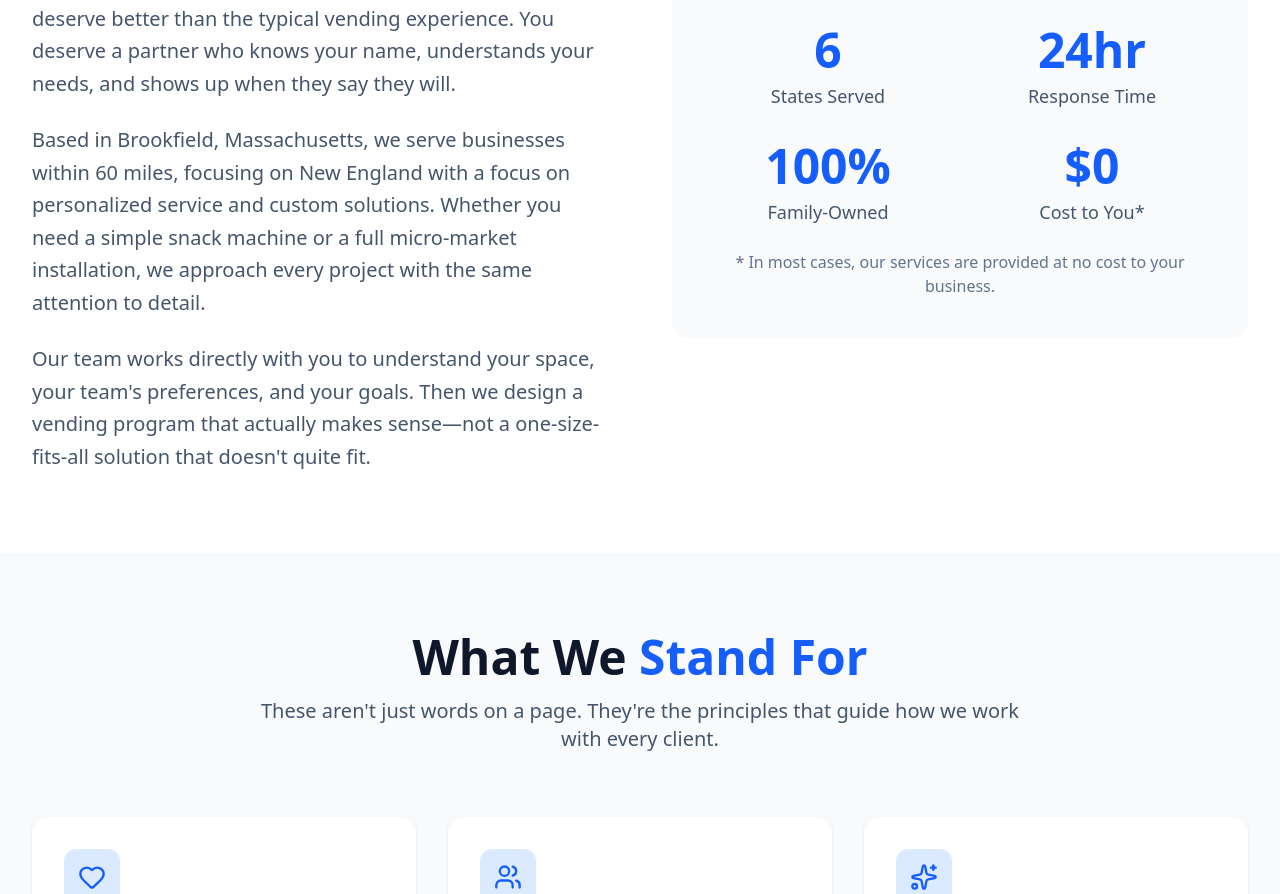
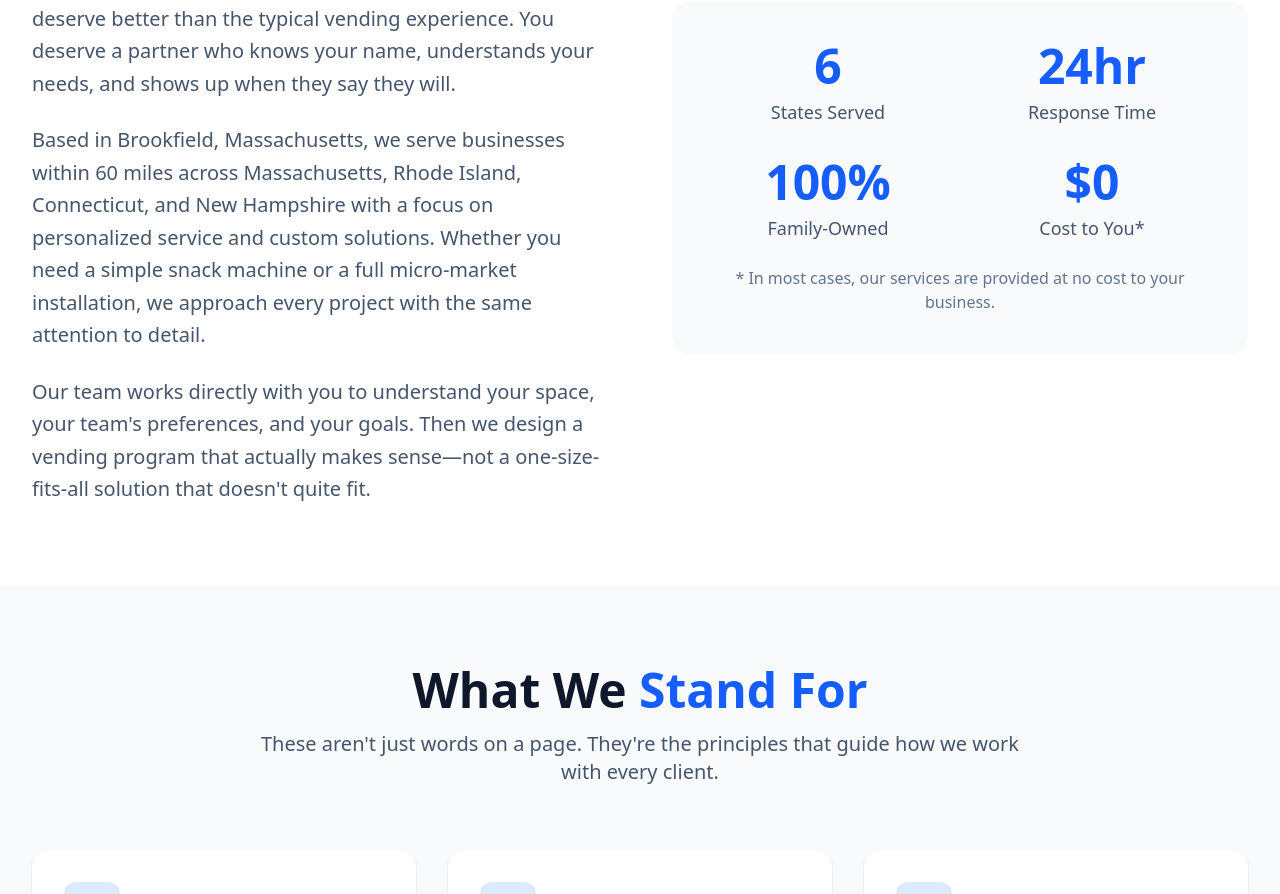
Before and after one commit to buddytohelpu/cncvending, a Next.js app: page /about in a window 1280 px wide. Shown: the part 885-1779 px from the top of the page. Built offline with nearby package versions, Linux system fonts and the light colour scheme; no server answers.

Commit message:
Update service area to reflect 4 states instead of New England

```diff
--- a/src/app/about/page.tsx
+++ b/src/app/about/page.tsx
@@ -94,8 +94,8 @@ export default function AboutPage() {
                   needs, and shows up when they say they will.
                 </p>
                 <p>
-                  Based in Brookfield, Massachusetts, we serve businesses within 60 miles, focusing on
-                  New England with a focus on personalized service and
+                  Based in Brookfield, Massachusetts, we serve businesses within 60 miles across
+                  Massachusetts, Rhode Island, Connecticut, and New Hampshire with a focus on personalized service and
                   custom solutions. Whether you need a simple snack machine
                   or a full micro-market installation, we approach every
                   project with the same attention to detail.
--- a/src/app/contact/page.tsx
+++ b/src/app/contact/page.tsx
@@ -7,7 +7,7 @@ import { ContactForm } from "@/components/forms/ContactForm";
 export const metadata: Metadata = {
   title: "Contact Us | Get a Free Vending Quote",
   description:
-    "Contact CNC Vending for a free quote on vending machines, micro-markets, and kegerators. Serving businesses across New England. Call (508) 713-1874 or email Team@cnc-vending.com.",
+    "Contact CNC Vending for a free quote on vending machines, micro-markets, and coffee solutions. Serving businesses in MA, RI, CT, and NH. Call (508) 713-1874 or email Team@cnc-vending.com.",
   alternates: {
     canonical: `${siteConfig.url}/contact`,
   },
@@ -159,7 +159,7 @@ export default function ContactPage() {
           </h2>
           <p className="text-slate-300 mb-6">
             Based in Brookfield, Massachusetts, we provide fast, reliable service within 60 miles
-            throughout the New England region.
+            across Massachusetts, Rhode Island, Connecticut, and New Hampshire.
           </p>
           <div className="flex flex-wrap justify-center gap-3">
             {siteConfig.location.states.map((state) => (
--- a/src/app/service-area/page.tsx
+++ b/src/app/service-area/page.tsx
@@ -5,14 +5,14 @@ import { siteConfig } from "@/config/site";
 import { FinalCTA } from "@/components/sections/FinalCTA";
 
 export const metadata: Metadata = {
-  title: "Service Area | Serving All of New England",
+  title: "Service Area | Serving 4 States",
   description:
     "CNC Vending serves businesses within 60 miles of Brookfield, Massachusetts in Massachusetts, Rhode Island, Connecticut, and New Hampshire.",
   alternates: {
     canonical: `${siteConfig.url}/service-area`,
   },
   openGraph: {
-    title: "Service Area | CNC Vending - Proudly Serving New England",
+    title: "Service Area | CNC Vending - Serving MA, RI, CT, NH",
     description:
       "CNC Vending serves businesses within 60 miles of Brookfield, MA across Massachusetts, Rhode Island, Connecticut, and New Hampshire.",
     url: `${siteConfig.url}/service-area`,
--- a/src/components/sections/Hero.tsx
+++ b/src/components/sections/Hero.tsx
@@ -9,7 +9,7 @@ import { trackCTAClick } from "@/lib/tracking";
 
 const trustBadges = [
   { text: "Family-Owned", icon: Heart },
-  { text: "Serving New England", icon: MapPin },
+  { text: "Serving 4 States", icon: MapPin },
   { text: "24hr Response", icon: Clock },
   { text: "Custom Solutions", icon: Settings },
 ];
@@ -34,7 +34,7 @@ export function Hero() {
         <div className="absolute inset-0">
           <Image
             src="/images/vending1crop-1.png"
-            alt="Modern vending machines and micro-markets for New England businesses - CNC Vending premium solutions"
+            alt="Modern vending machines and micro-markets for Central Massachusetts businesses - CNC Vending premium solutions"
             fill
             priority
             className="object-cover object-center"
@@ -54,7 +54,7 @@ export function Hero() {
               <div className="inline-flex items-center space-x-2 bg-white/10 backdrop-blur-sm border border-white/20 rounded-full px-3 py-1.5 sm:px-4 sm:py-2 mb-6 sm:mb-8">
                 <span className="w-2 h-2 bg-blue-400 rounded-full animate-pulse" />
                 <span className="text-white/90 text-sm sm:text-base font-medium">
-                  Premium Vending for New England Businesses
+                  Premium Vending for Central Massachusetts
                 </span>
               </div>
 
--- a/src/components/sections/Industries.tsx
+++ b/src/components/sections/Industries.tsx
@@ -51,7 +51,7 @@ export function Industries() {
           </span>
           <h2 className="text-4xl sm:text-5xl lg:text-6xl font-bold text-slate-900 mt-3 mb-6">
             Trusted by Businesses{" "}
-            <span className="text-blue-700">Across New England</span>
+            <span className="text-blue-700">Across 4 States</span>
           </h2>
           <p className="text-xl text-slate-600">
             From corporate headquarters to healthcare facilities, we provide
--- a/src/components/sections/Testimonials.tsx
+++ b/src/components/sections/Testimonials.tsx
@@ -41,7 +41,7 @@ export function Testimonials() {
           </h2>
           <p className="text-xl text-slate-600">
             Don&apos;t just take our word for it. Here&apos;s what businesses
-            across New England have to say about working with CNC Vending.
+            across Massachusetts, Rhode Island, Connecticut, and New Hampshire have to say about working with CNC Vending.
           </p>
         </div>
 
--- a/src/config/site.ts
+++ b/src/config/site.ts
@@ -1,6 +1,6 @@
 export const siteConfig = {
   name: "CNC Vending",
-  tagline: "Modern Vending & Micro-Markets for New England Businesses",
+  tagline: "Modern Vending & Micro-Markets for Central Massachusetts Businesses",
   description:
     "Premium vending machines, micro-markets & coffee solutions for businesses within 60 miles of Brookfield, MA. Family-owned vending services.",
   url: process.env.NEXT_PUBLIC_SITE_URL || "https://cnc-vending.com",
@@ -158,7 +158,7 @@ export const siteConfig = {
 
   trustBadges: [
     { text: "Family-Owned", icon: "heart" },
-    { text: "Serving New England", icon: "map" },
+    { text: "Serving 4 States", icon: "map" },
     { text: "Fast Response", icon: "clock" },
     { text: "Custom Solutions", icon: "settings" },
   ],
```
Also changed, not shown: public/robots.txt, src/app/robots.ts (line endings or trailing spaces), src/app/sitemap.ts (line endings or trailing spaces).
